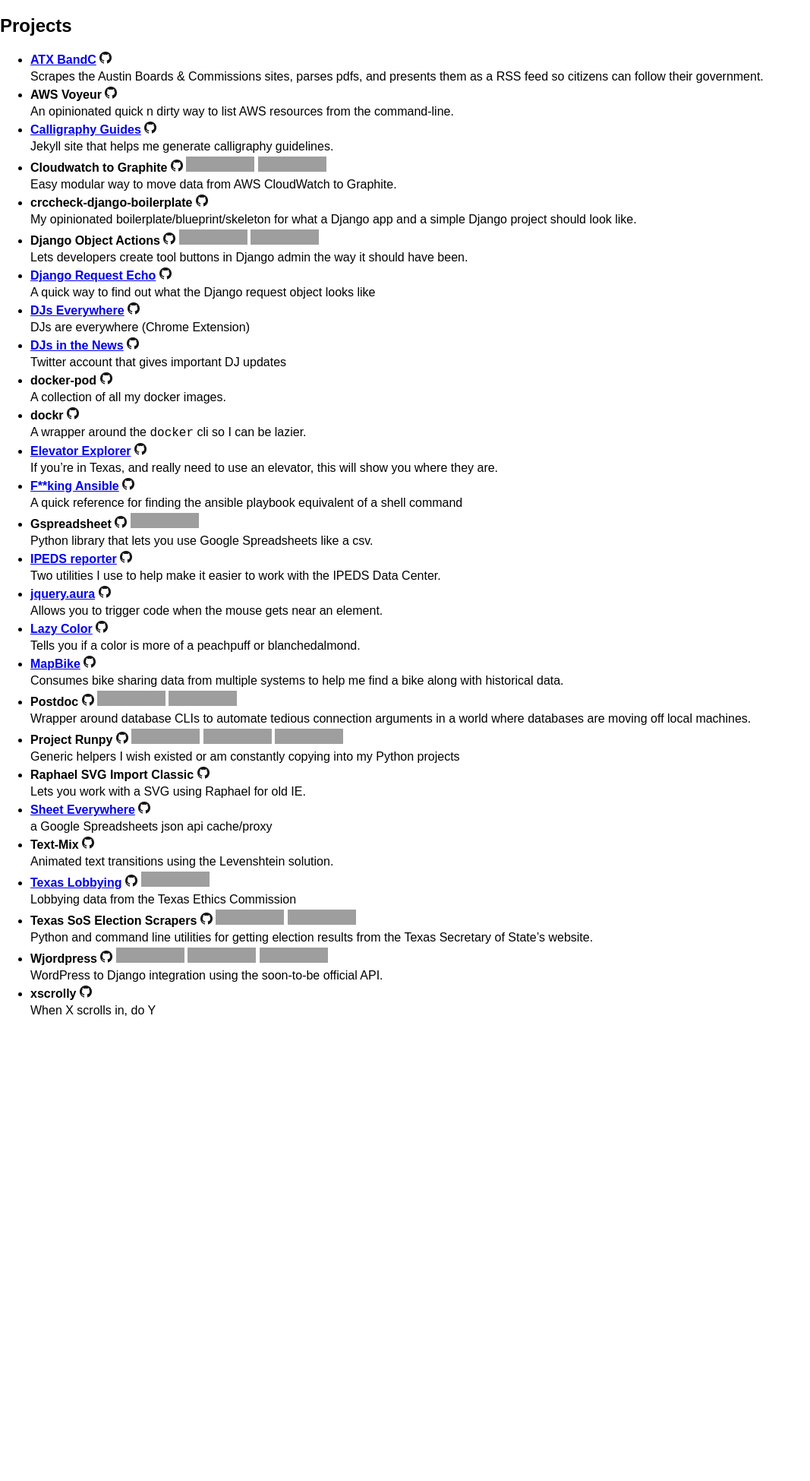
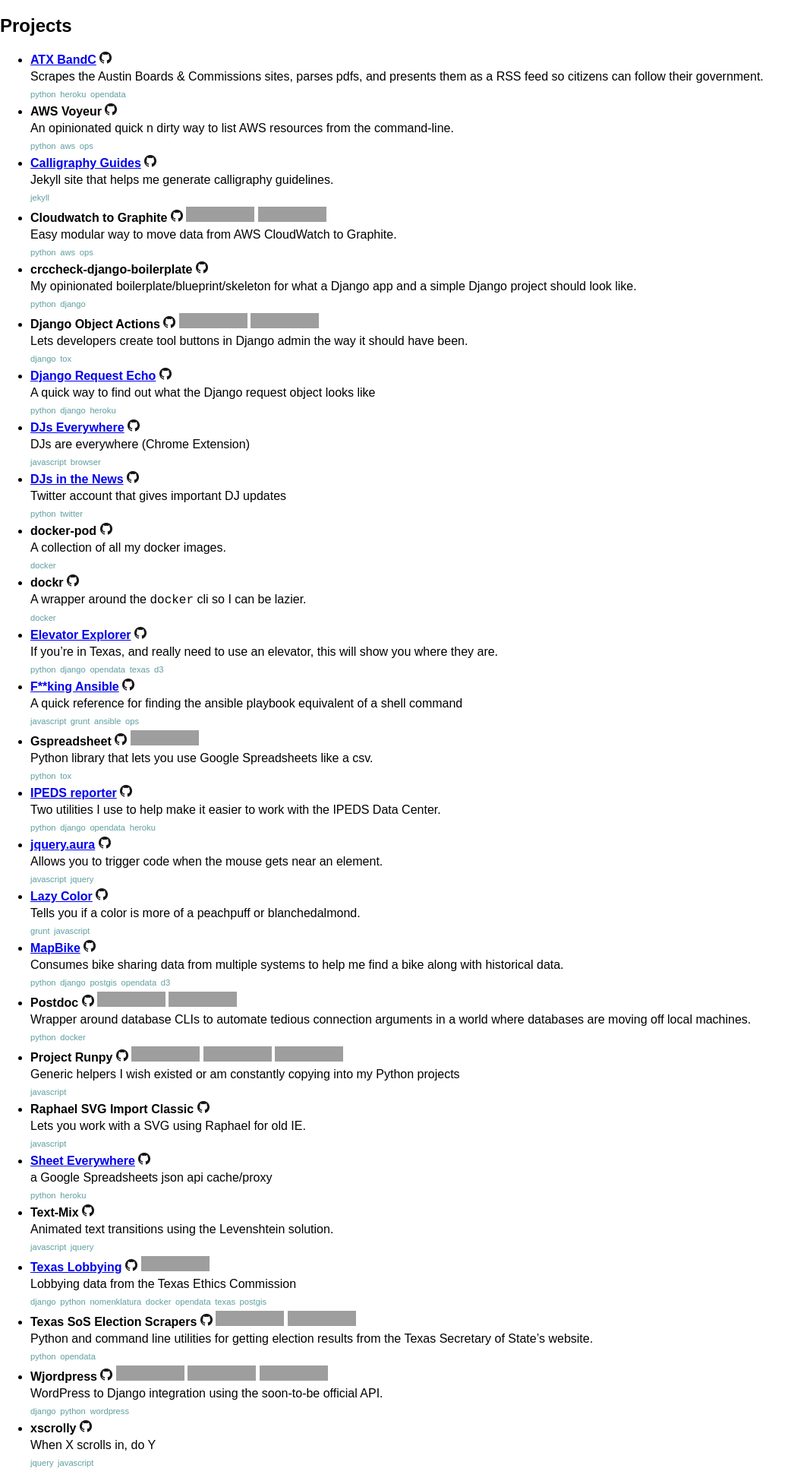
Before and after one commit to crccheck/crccheck.github.io, a Jekyll site: the page built from index.md, in a window 1280 px wide, cut to the strip 0-1949 px from the top of the page. Shown: the whole strip at 76% size, without its empty margins (0-1067 px from the left). Built offline with Jekyll 4.4.1, drawn with Linux system fonts in a browser that asks for light colours; nearby versions of some CDN libraries; before the commit the page ends 1355 px from its top, so only the background shows below that; grey boxes are pictures that could not be loaded.

Commit message:
add simple support and interaction for tags

```diff
--- a/_data/projects.yml
+++ b/_data/projects.yml
@@ -4,18 +4,20 @@
   description: >
     Scrapes the Austin Boards & Commissions sites, parses pdfs,
     and presents them as a RSS feed so citizens can follow their government.
-  tags: ["python", "heroku"]
+  tags: ["python", "heroku", "opendata"]
 
 - name: AWS Voyeur
   repository: https://github.com/texastribune/aws-voyeur
   description: >
     An opinionated quick n dirty way to list AWS resources from the command-line.
+  tags: ["python", "aws", "ops"]
 
 - name: Calligraphy Guides
   homepage: http://crccheck.github.io/calligraphy-guides/
   repository: https://github.com/crccheck/calligraphy-guides
   description: >
     Jekyll site that helps me generate calligraphy guidelines.
+  tags: ["jekyll"]
 
 - name: Cloudwatch to Graphite
   homepage: https://github.com/crccheck/cloudwatch-to-graphite
@@ -23,7 +25,7 @@
   pypi: cloudwatch-to-graphite
   travisci: crccheck/cloudwatch-to-graphite
   description: Easy modular way to move data from AWS CloudWatch to Graphite.
-  tags: ["python", "aws"]
+  tags: ["python", "aws", "ops"]
 
 - name: crccheck-django-boilerplate
   homepage: https://github.com/crccheck/crccheck-django-boilerplate
@@ -41,7 +43,7 @@
   description: >
     Lets developers create tool buttons in Django admin the way it should have
     been.
-  tags: ["django"]
+  tags: ["django", "tox"]
 
 - name: Django Request Echo
   homepage: http://django-request-echo.herokuapp.com/
@@ -60,17 +62,19 @@
   homepage: https://twitter.com/djsinthenews
   repository: https://github.com/crccheck/djsinthenews
   description: Twitter account that gives important DJ updates
-  tags: ["python"]
+  tags: ["python", "twitter"]
 
 - name: docker-pod
   repository: https://github.com/crccheck/docker-pod
   description: >
     A collection of all my docker images.
+  tags: ["docker"]
 
 - name: dockr
   homepage: https://github.com/crccheck/dockr
   repository: https://github.com/crccheck/dockr
   description: A wrapper around the `docker` cli so I can be lazier.
+  tags: ["docker"]
 
 - name: Elevator Explorer
   homepage: http://elevators.texastribune.org/
@@ -78,7 +82,7 @@
   description: >
     If you're in Texas, and really need to use an elevator,
     this will show you where they are.
-  tags: ["python", "django", "data", "texas", "d3"]
+  tags: ["python", "django", "opendata", "texas", "d3"]
 
 - name: F**king Ansible
   homepage: http://crccheck.github.io/fuckingansible/
@@ -86,7 +90,7 @@
   description: >
     A quick reference for finding the ansible playbook equivalent of a shell
     command
-  tags: ["javascript", "grunt"]
+  tags: ["javascript", "grunt", "ansible", "ops"]
 
 - name: Gspreadsheet
   homepage: https://github.com/texastribune/gspreadsheet
@@ -102,7 +106,7 @@
   description: >
     Two utilities I use to help make it easier to work with the IPEDS Data
     Center.
-  tags: ["python", "django", "data", "heroku"]
+  tags: ["python", "django", "opendata", "heroku"]
   footnotes:
     - Django admin as the site
     - Selenium scraper
@@ -112,12 +116,13 @@
   repository: https://github.com/texastribune/jquery.aura.js
   description: >
     Allows you to trigger code when the mouse gets near an element.
-  tags: ["javascript"]
+  tags: ["javascript", "jquery"]
 
 - name: Lazy Color
   homepage: http://www.lazycolor.com/
   repository: https://github.com/crccheck/lazy-projects/tree/master/lazyColor
   description: Tells you if a color is more of a peachpuff or blanchedalmond.
+  tags: ['grunt', 'javascript']
 
 - name: MapBike
   homepage: http://www.mapbike.com/
@@ -125,7 +130,7 @@
   description: >
     Consumes bike sharing data from multiple systems to help me find a
     bike along with historical data.
-  tags: ["python", "django", "postgis", "data", "d3"]
+  tags: ["python", "django", "postgis", "opendata", "d3"]
 
 - name: Postdoc
   homepage: https://github.com/crccheck/postdoc
@@ -135,7 +140,7 @@
   description: >
     Wrapper around database CLIs to automate tedious connection
     arguments in a world where databases are moving off local machines.
-  tags: ["python"]
+  tags: ["python", "docker"]
 
 - name: Project Runpy
   homepage: https://github.com/crccheck/project_runpy
@@ -163,7 +168,7 @@
   homepage: https://github.com/crccheck/text-mix.js
   repository: https://github.com/crccheck/text-mix.js
   description: Animated text transitions using the Levenshtein solution.
-  tags: ["javascript"]
+  tags: ["javascript", "jquery"]
 
 - name: Texas Lobbying
   homepage: http://lobbying.crccheck.com/
@@ -171,7 +176,7 @@
   travisci: texastribune/tx_lobbying
   description: >
     Lobbying data from the Texas Ethics Commission
-  tags: ["django", "python", "nomenklatura", "docker", "data", "texas", "postgis"]
+  tags: ["django", "python", "nomenklatura", "docker", "opendata", "texas", "postgis"]
 
 - name: Texas SoS Election Scrapers
   homepage: https://github.com/texastribune/tx_election_scrapers
@@ -181,7 +186,7 @@
   description: >
     Python and command line utilities for getting
     election results from the Texas Secretary of State's website.
-  tags: ["python", "data"]
+  tags: ["python", "opendata"]
 
 - name: Wjordpress
   homepage: https://github.com/texastribune/wjordpress
@@ -191,7 +196,7 @@
   pypi: wjordpress
   description: >
     WordPress to Django integration using the soon-to-be official API.
-  tags: ["django", "python"]
+  tags: ["django", "python", "wordpress"]
 
 - name: xscrolly
   homepage: https://github.com/texastribune/xscrolly
--- a/css/app.sass
+++ b/css/app.sass
@@ -8,3 +8,12 @@
 
 .repository img
   width: 16px
+
+.tag
+  color: cadetblue
+  cursor: pointer
+  font-size: 0.7em
+  margin-right: 0.5em
+
+.active
+  background: lightblue
--- a/index.md
+++ b/index.md
@@ -12,4 +12,6 @@
 * __{% if project.homepage and project.homepage != project.repository %}[{{ project.name }}]({{ project.homepage }}){% else %}{{ project.name }}{% endif %}__ {% if project.repository %}[![Follow on Github]({{ site.baseurl }}/images/github-x32.png)]({{ project.repository }}){: .repository}{% endif %} {% if project.pypi %}[![Latest Version](https://pypip.in/version/{{ project.pypi }}/badge.svg)](https://pypi.python.org/pypi/{{ project.pypi }}/){% endif %} {% if project.travisci %}[![Build Status](https://travis-ci.org/{{ project.travisci }}.svg?branch=master)](https://travis-ci.org/{{ project.travisci }}){% endif %} {% if project.coveralls %}[![Coverage Status](https://coveralls.io/repos/{{ project.coveralls }}/badge.svg?branch=master)](https://coveralls.io/r/{{ project.coveralls }}?branch=master){% endif %}
 
   {{ project.description }}
+
+  {% for tag in project.tags %}<span class="tag tag-{{ tag }}">{{ tag }}</span>{% endfor %}
 {% endfor %}
```
Also changed, not shown: _layouts/default.html (+15 -0 lines).
